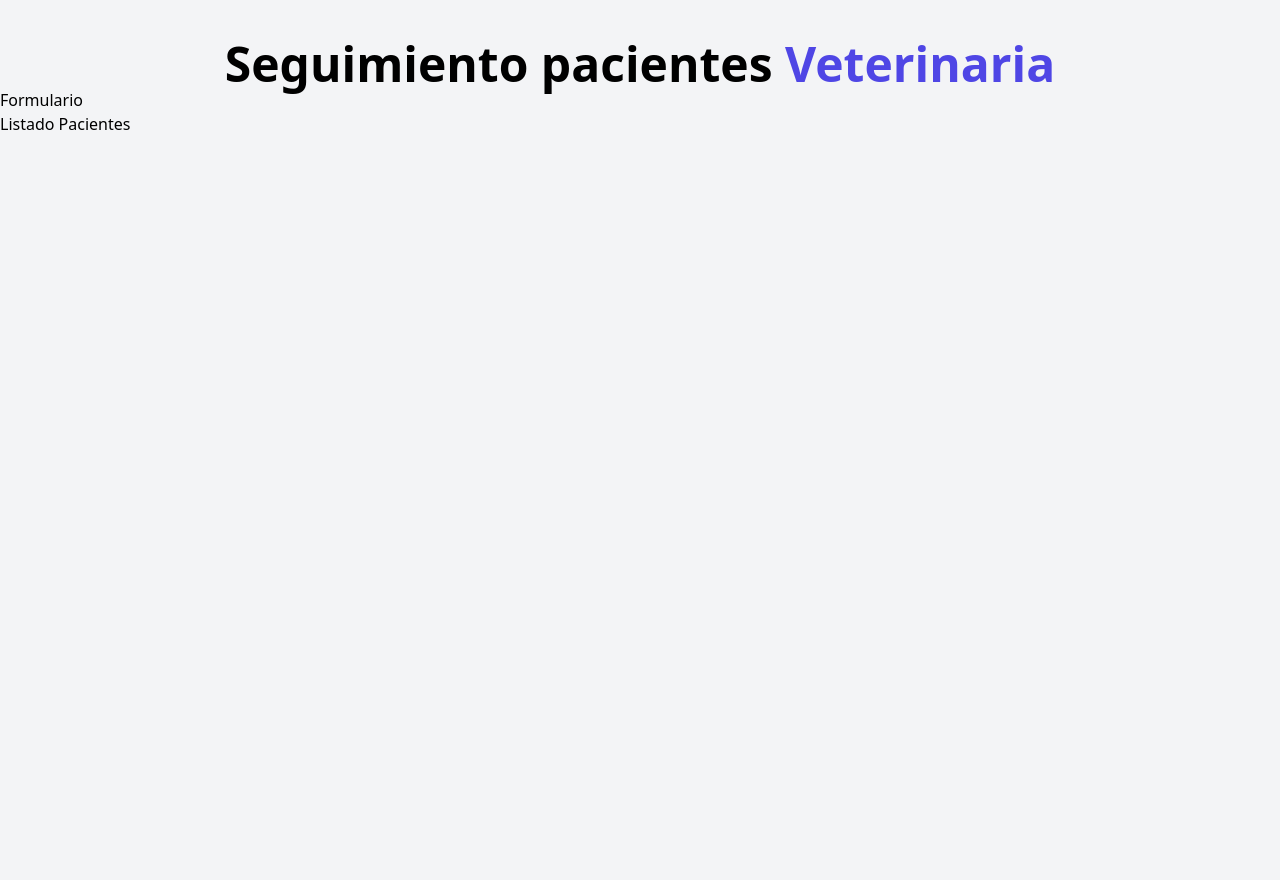
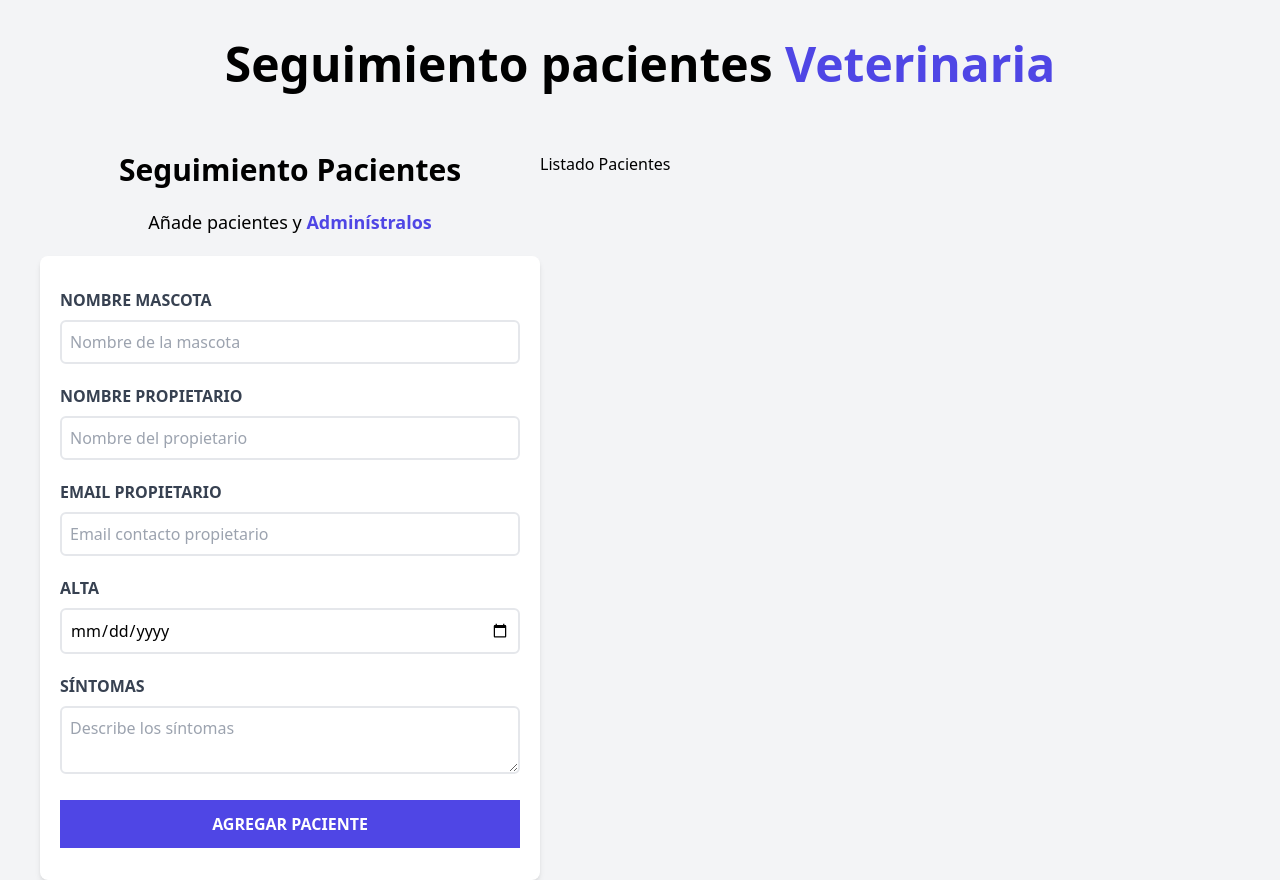
Before and after one commit to MikoVelascoRamirez/pacientes-veterinaria, a React (Vite) app in the folder pacientes_veterinaria/: page / in a window 1280 px wide. Before the commit the page ends 840 px from the top, so only its background shows below. Built offline with nearby package versions, Linux system fonts and the light colour scheme.

Commit message:
11: feat: adding user's form register

```diff
--- a/pacientes_veterinaria/components/Formulario.jsx
+++ b/pacientes_veterinaria/components/Formulario.jsx
@@ -1,8 +1,64 @@
 
 const Formulario = () => {
   return (
-    <div>
-        <h2>Formulario</h2>
+    <div className="sm:w-2/6 md:w-5/12">
+        <h2 className="font-black text-3xl text-center">Seguimiento Pacientes</h2>
+
+        <p className="text-lg mt-5 text-center">
+          Añade pacientes y
+          <span className="text-indigo-600 font-bold"> Adminístralos</span>
+        </p>
+
+        <form className="bg-white shadow-md rounded-lg py-8 px-5 mt-5">
+          <div className="mb-5">
+            <label htmlFor="mascota" className="block text-gray-700 uppercase font-bold">Nombre Mascota</label>
+            <input
+              type="text"
+              placeholder="Nombre de la mascota"
+              className="border-2 w-full p-2 mt-2 placeholder-gray-400 rounded-md"
+              id="mascota"/>
+          </div>
+
+          <div className="mb-5">
+            <label htmlFor="propietario" className="block text-gray-700 uppercase font-bold">Nombre Propietario</label>
+            <input
+              type="text"
+              placeholder="Nombre del propietario"
+              className="border-2 w-full p-2 mt-2 placeholder-gray-400 rounded-md"
+              id="propietario"/>
+          </div>
+
+          <div className="mb-5">
+            <label htmlFor="email" className="block text-gray-700 uppercase font-bold">Email Propietario</label>
+            <input
+              type="email"
+              placeholder="Email contacto propietario"
+              className="border-2 w-full p-2 mt-2 placeholder-gray-400 rounded-md"
+              id="email"/>
+          </div>
+
+          <div className="mb-5">
+            <label htmlFor="alta" className="block text-gray-700 uppercase font-bold">Alta</label>
+            <input
+              type="date"
+              placeholder="Nombre del propietario"
+              className="border-2 w-full p-2 mt-2 placeholder-gray-400 rounded-md"
+              id="alta"/>
+          </div>
+
+          <div className="mb-5">
+            <label htmlFor="sintomas" className="block text-gray-700 uppercase font-bold">Síntomas</label>
+            <textarea
+              placeholder="Describe los síntomas"
+              className="border-2 w-full p-2 mt-2 placeholder-gray-400 rounded-md"
+              id="sintomas"/>
+          </div>
+
+          <input
+            type="submit"
+            className="bg-indigo-600 w-full p-3 text-white uppercase font-bold hover:bg-indigo-700 cursor-pointer transition-all"
+            value="Agregar paciente"/>
+        </form>
     </div>
   )
 }
--- a/pacientes_veterinaria/components/ListadoPacientes.jsx
+++ b/pacientes_veterinaria/components/ListadoPacientes.jsx
@@ -1,6 +1,8 @@
 const ListadoPacientes = () => {
   return (
-    <h2>Listado Pacientes</h2>
+    <div className="sm:w-3/6">
+      <h2>Listado Pacientes</h2>
+    </div>
   )
 }
 
--- a/pacientes_veterinaria/src/App.jsx
+++ b/pacientes_veterinaria/src/App.jsx
@@ -4,10 +4,12 @@
 
 const App = () => {
   return (
-    <div className="mt-10 mx-auto">
+    <div className="mx-auto container mt-10">
       <Header />
-      <Formulario/>
-      <ListadoPacientes/>
+      <div className="w-full mt-16 sm:flex px-10">
+        <Formulario/>
+        <ListadoPacientes/>
+      </div>
     </div>
   )
 }
```
